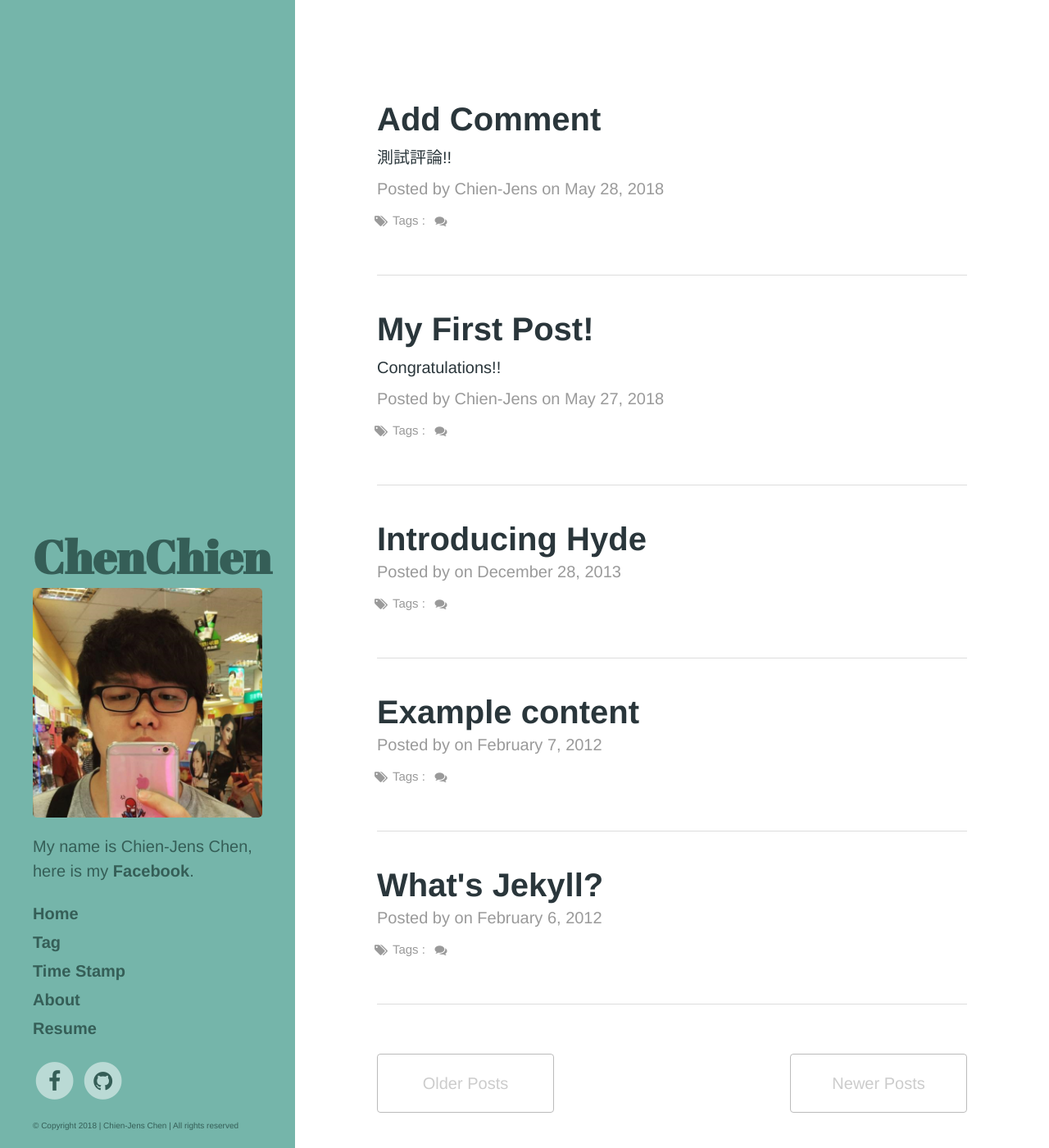
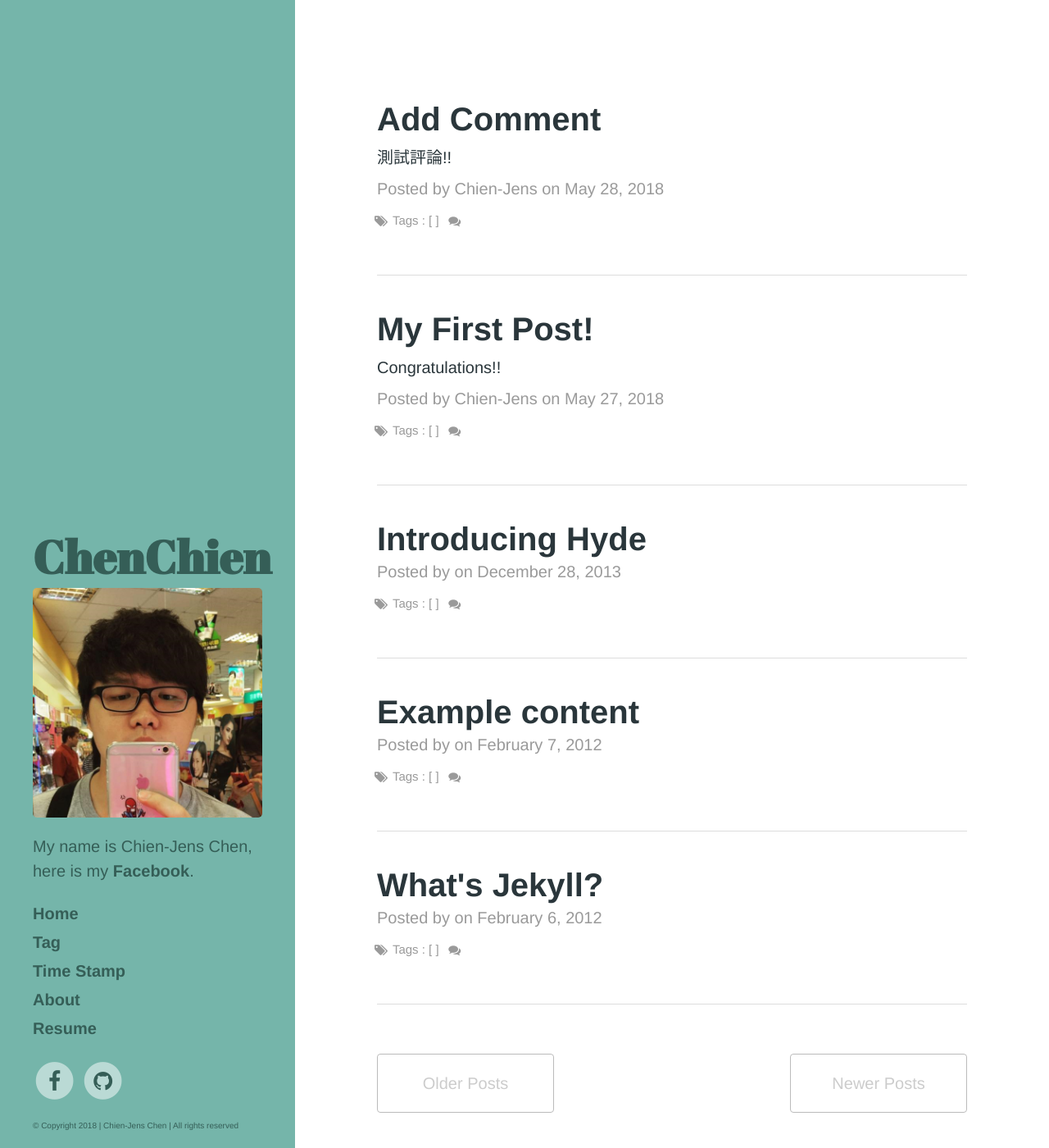
Before and after one commit to chienjens/chienjens.github.io, a Jekyll site: the page built from index.html, in a window 1280 px wide and 1400 px high. Shown: the whole window at 82% size. Built offline with Jekyll 4.4.1, drawn with Linux system fonts in a browser that asks for light colours; the list of posts is cut into pages by our own code; comment, search, counter and statistics services are not loaded.

Commit message:
Update index.html

```diff
--- a/index.html
+++ b/index.html
@@ -22,7 +22,14 @@
         <span class="fa-stack fa-sm">
             <i class="fa fa-tags fa-stack-1x"></i>
         </span>
-        Tags :{% for tag in post.tag %} <a class="tag-wrapper" href="/tags/{{ tag }}" rel="tooltip" title="View posts tagged with &quot;{{ tag }}&quot;"><span class="tags">{{ tag }}</span></a>  {% if forloop.last != true %} {% endif %} {% endfor %}
+        Tags :
+        <span>[
+          {% for tag in page.tags %}
+            {% capture tag_name %}{{ tag }}{% endcapture %}
+            <a href="/tag/{{ tag_name }}"><code class="highligher-rouge"><nobr>{{ tag_name }}</nobr></code>&nbsp;</a>
+          {% endfor %}
+          ]
+        </span>
         <div class="comment-count">
           <span class="fa-stack fa-sm">
               <i class="fa fa-comments fa-stack-1x"></i>
```
